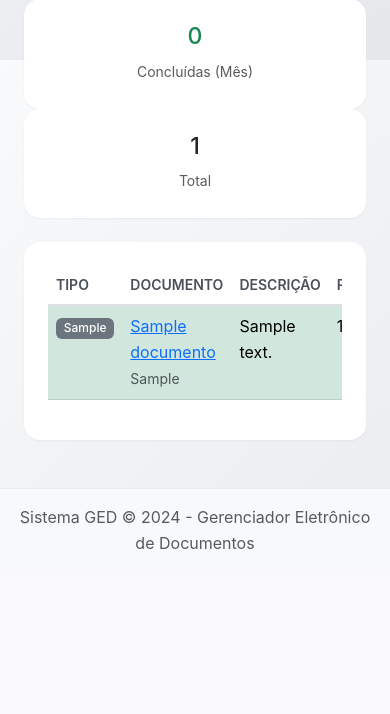
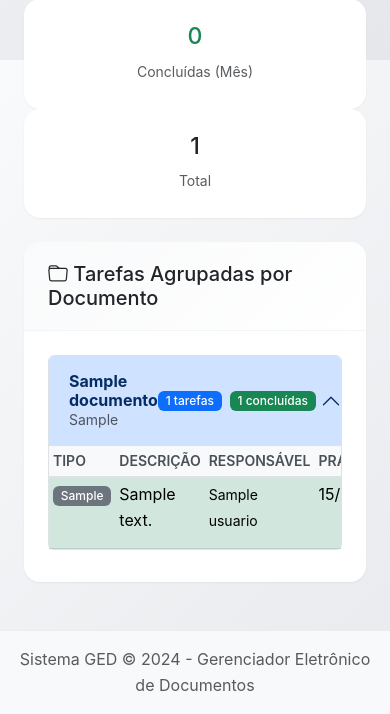
Before and after one commit to febaemanuel/ged, a Flask app: page /tarefas in a window 390 px wide. Shown: the part 784-1498 px from the top of the page. Before the commit the page ends 1333 px from the top, so only its background shows below. Run offline with Flask 3, Linux system fonts and the light colour scheme; a user stored in the database is signed in; tables that the repository leaves empty hold one stand-in row (values such as "Sample post"); some libraries are stand-ins or nearby versions.

Commit message:
FEAT: Agrupa tarefas por documento com accordion expansível
Reorganização completa da lista de tarefas para melhor UX:

1. AGRUPAMENTO POR DOCUMENTO
   - Todas as tarefas do mesmo documento agrupadas
   - Interface accordion (expand/collapse)
   - Primeiro grupo aberto por padrão

2. INFORMAÇÕES NO HEADER DO GRUPO
   - Título do documento
   - Código (provisório, definitivo ou único)
   - Total de tarefas
   - Contador de pendentes (badge amarelo)
   - Contador de concluídas (badge verde)

3. ORDENAÇÃO INTELIGENTE
   - Documentos com tarefas pendentes aparecem primeiro
   - Dentro do grupo: pendentes antes das concluídas

4. TABELA INTERNA OTIMIZADA
   - Tipo de tarefa (badge)
   - Descrição (resumida)
   - Responsável
   - Prazo (com alertas de atraso)
   - Prioridade (badge colorido)
   - Status (concluída/pendente + aprovado/reprovado)
   - Ação "Ver"

5. VISUAL MELHORADO
   - Linhas vermelhas para atrasadas
   - Linhas verdes para concluídas
   - Badges informativos
   - Responsivo

ANTES: Lista plana com todas as tarefas misturadas
DEPOIS: Grupos organizados por documento, fácil de navegar

Arquivos modificados:
- app/routes/routes_view.py - Lógica de agrupamento
- app/templates/tarefas.html - Interface accordion

```diff
--- a/app/routes/routes_view.py
+++ b/app/routes/routes_view.py
@@ -502,9 +502,33 @@ def tarefas():
             Tarefa.prazo < datetime.utcnow()
         )
 
-    tarefas = query.order_by(Tarefa.prazo.asc()).paginate(
-        page=page, per_page=per_page, error_out=False
-    )
+    tarefas_list = query.order_by(Tarefa.prazo.asc()).all()
+
+    # Agrupa tarefas por documento
+    from collections import defaultdict
+    tarefas_por_documento = defaultdict(list)
+
+    for tarefa in tarefas_list:
+        tarefas_por_documento[tarefa.documento_id].append(tarefa)
+
+    # Cria lista de grupos ordenada por prioridade (documentos com tarefas pendentes primeiro)
+    grupos_documentos = []
+    for documento_id, tarefas_doc in tarefas_por_documento.items():
+        documento = tarefas_doc[0].documento
+        pendentes = sum(1 for t in tarefas_doc if not t.concluida)
+        concluidas = sum(1 for t in tarefas_doc if t.concluida)
+
+        grupos_documentos.append({
+            'documento': documento,
+            'tarefas': sorted(tarefas_doc, key=lambda t: (t.concluida, t.prazo)),
+            'total': len(tarefas_doc),
+            'pendentes': pendentes,
+            'concluidas': concluidas,
+            'tem_pendente': pendentes > 0
+        })
+
+    # Ordena: documentos com pendentes primeiro, depois por número de pendentes
+    grupos_documentos.sort(key=lambda g: (not g['tem_pendente'], -g['pendentes']))
 
     # Estatísticas
     stats = {
@@ -525,7 +549,7 @@ def tarefas():
         'total': Tarefa.query.filter_by(responsavel_id=current_user.id).count()
     }
 
-    return render_template('tarefas.html', tarefas=tarefas, stats=stats)
+    return render_template('tarefas.html', grupos_documentos=grupos_documentos, stats=stats)
 
 
 @view_bp.route('/tarefa/<int:id>')
--- a/app/templates/tarefas.html
+++ b/app/templates/tarefas.html
@@ -90,17 +90,53 @@
         </div>
     </div>
 
-    <!-- Lista de Tarefas -->
+    <!-- Lista de Tarefas Agrupadas por Documento -->
     <div class="card">
+        <div class="card-header">
+            <h5 class="mb-0"><i class="bi bi-folder"></i> Tarefas Agrupadas por Documento</h5>
+        </div>
         <div class="card-body">
-            {% if tarefas %}
+            {% if grupos_documentos %}
+            <div class="accordion" id="accordionTarefas">
+                {% for grupo in grupos_documentos %}
+                <div class="accordion-item mb-2">
+                    <h2 class="accordion-header" id="heading{{ grupo.documento.id }}">
+                        <button class="accordion-button {% if not loop.first %}collapsed{% endif %}" type="button"
+                                data-bs-toggle="collapse" data-bs-target="#collapse{{ grupo.documento.id }}"
+                                aria-expanded="{% if loop.first %}true{% else %}false{% endif %}"
+                                aria-controls="collapse{{ grupo.documento.id }}">
+                            <div class="d-flex w-100 justify-content-between align-items-center pe-3">
+                                <div>
+                                    <strong>{{ grupo.documento.titulo }}</strong>
+                                    <br>
+                                    <small class="text-muted">
+                                        {{ grupo.documento.codigo_provisorio or grupo.documento.codigo_definitivo or grupo.documento.codigo_unico }}
+                                    </small>
+                                </div>
+                                <div class="d-flex gap-2">
+                                    <span class="badge bg-primary">{{ grupo.total }} tarefas</span>
+                                    {% if grupo.pendentes > 0 %}
+                                    <span class="badge bg-warning">{{ grupo.pendentes }} pendentes</span>
+                                    {% endif %}
+                                    {% if grupo.concluidas > 0 %}
+                                    <span class="badge bg-success">{{ grupo.concluidas }} concluídas</span>
+                                    {% endif %}
+                                </div>
+                            </div>
+                        </button>
+                    </h2>
+                    <div id="collapse{{ grupo.documento.id }}"
+                         class="accordion-collapse collapse {% if loop.first %}show{% endif %}"
+                         aria-labelledby="heading{{ grupo.documento.id }}"
+                         data-bs-parent="#accordionTarefas">
+                        <div class="accordion-body p-0">
                             <div class="table-responsive">
-                <table class="table table-hover">
-                    <thead>
+                                <table class="table table-hover table-sm mb-0">
+                                    <thead class="table-light">
                                         <tr>
                                             <th>Tipo</th>
-                            <th>Documento</th>
                                             <th>Descrição</th>
+                                            <th>Responsável</th>
                                             <th>Prazo</th>
                                             <th>Prioridade</th>
                                             <th>Status</th>
@@ -108,19 +144,15 @@
                                         </tr>
                                     </thead>
                                     <tbody>
-                        {% for tarefa in tarefas %}
-                        <tr class="{% if tarefa.esta_atrasada() %}table-danger{% elif tarefa.concluida %}table-success{% endif %}">
+                                        {% for tarefa in grupo.tarefas %}
+                                        <tr class="{% if tarefa.esta_atrasada() and not tarefa.concluida %}table-danger{% elif tarefa.concluida %}table-success{% endif %}">
                                             <td>
                                                 <span class="badge bg-secondary">{{ tarefa.tipo_tarefa }}</span>
                                             </td>
+                                            <td>{{ (tarefa.descricao or '')[:50] }}{% if tarefa.descricao and tarefa.descricao|length > 50 %}...{% endif %}</td>
                                             <td>
-                                <a href="{{ url_for('view.documento_detalhe', id=tarefa.documento_id) }}">
-                                    {{ tarefa.documento.titulo[:40] }}{% if tarefa.documento.titulo|length > 40 %}...{% endif %}
-                                </a>
-                                <br>
-                                <small class="text-muted">{{ tarefa.documento.codigo_provisorio or tarefa.documento.codigo_definitivo }}</small>
+                                                <small>{{ tarefa.responsavel.nome }}</small>
                                             </td>
-                            <td>{{ (tarefa.descricao or '')[:60] }}{% if tarefa.descricao and tarefa.descricao|length > 60 %}...{% endif %}</td>
                                             <td>
                                                 {% if tarefa.prazo %}
                                                     {{ tarefa.prazo.strftime('%d/%m/%Y') }}
@@ -163,6 +195,11 @@
                                     </tbody>
                                 </table>
                             </div>
+                        </div>
+                    </div>
+                </div>
+                {% endfor %}
+            </div>
             {% else %}
             <div class="alert alert-info mb-0">
                 <i class="bi bi-info-circle"></i> Nenhuma tarefa encontrada.
```
Lines whose indentation alone changed are shown as unchanged.
